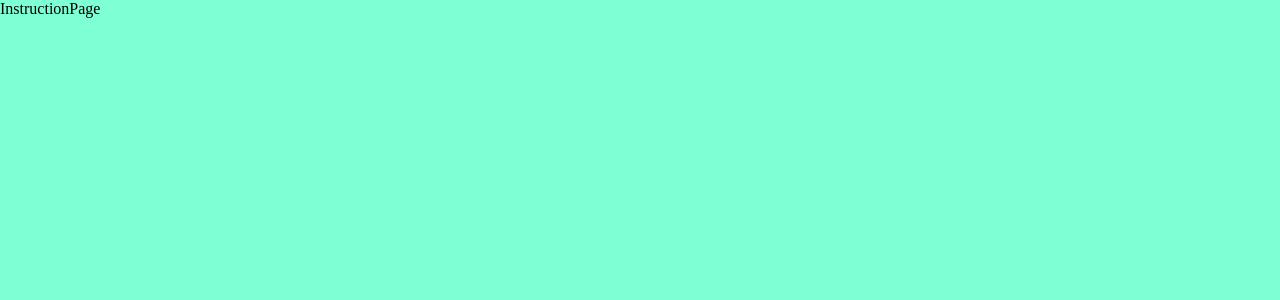
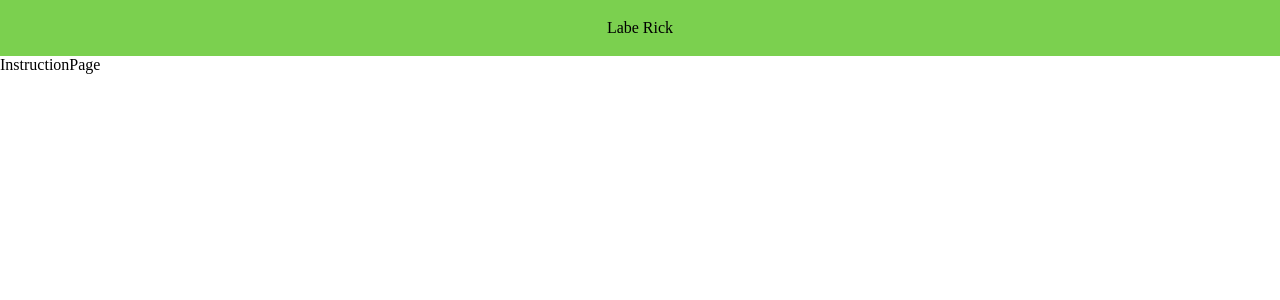
Before and after one commit to MirandaFayra/labe-rick-front-fayra, a React (Create React App) app: page /instruction in a window 1280 px wide. Shown: the top 300 px of the page. Built offline with nearby package versions, Linux system fonts and the light colour scheme.

Commit message:
Fix: Ajustar erro de importacao

```diff
--- a/src/App.css
+++ b/src/App.css
@@ -1,5 +1,4 @@
 * {
   margin: 0px;
   padding: 0px;
-  background: aquamarine;
 }
--- a/src/components/Card/styled.js
+++ b/src/components/Card/styled.js
@@ -0,0 +1,11 @@
+import styled from 'styled-components'
+import theme from '../../constants/THEME'
+
+export const HeaderStyle = styled.div`
+    display: flex;
+    justify-content: space-between;
+    align-items: center;
+    height: 7vh;
+    width: 100vw;
+    background: ${theme.colors.green}
+`
--- a/src/components/Header/index.js
+++ b/src/components/Header/index.js
@@ -0,0 +1,11 @@
+import * as S from '../Card/styled'
+
+export default function Header(){
+    return(
+        <S.HeaderStyle>
+            <img/>
+            <p>Labe Rick</p>
+            <img/>
+        </S.HeaderStyle>
+    )
+}
--- a/src/constants/THEME.js
+++ b/src/constants/THEME.js
@@ -6,3 +6,5 @@ export const theme ={
         blue800: '#141937',
     },
 }
+
+export default theme
--- a/src/routes/index.js
+++ b/src/routes/index.js
@@ -6,11 +6,13 @@ import InstructionPage from "../pages/instruction-page";
 import CharacterPage from "../pages/character-page";
 import CreateCharacterPage from "../pages/create-character-page";
 import PlanetPage from "../pages/planet-page";
+import Header from "../components/Header";
 
 
 function Router(){
     return (
         <BrowserRouter>
+            <Header/>
             <Routes>
                 <Route path="/" element={<LoginPage/>} />
                 <Route path="/home" element={<HomePage/>} />
```
Also changed, not shown: src/components/Card/index.js (deleted).
